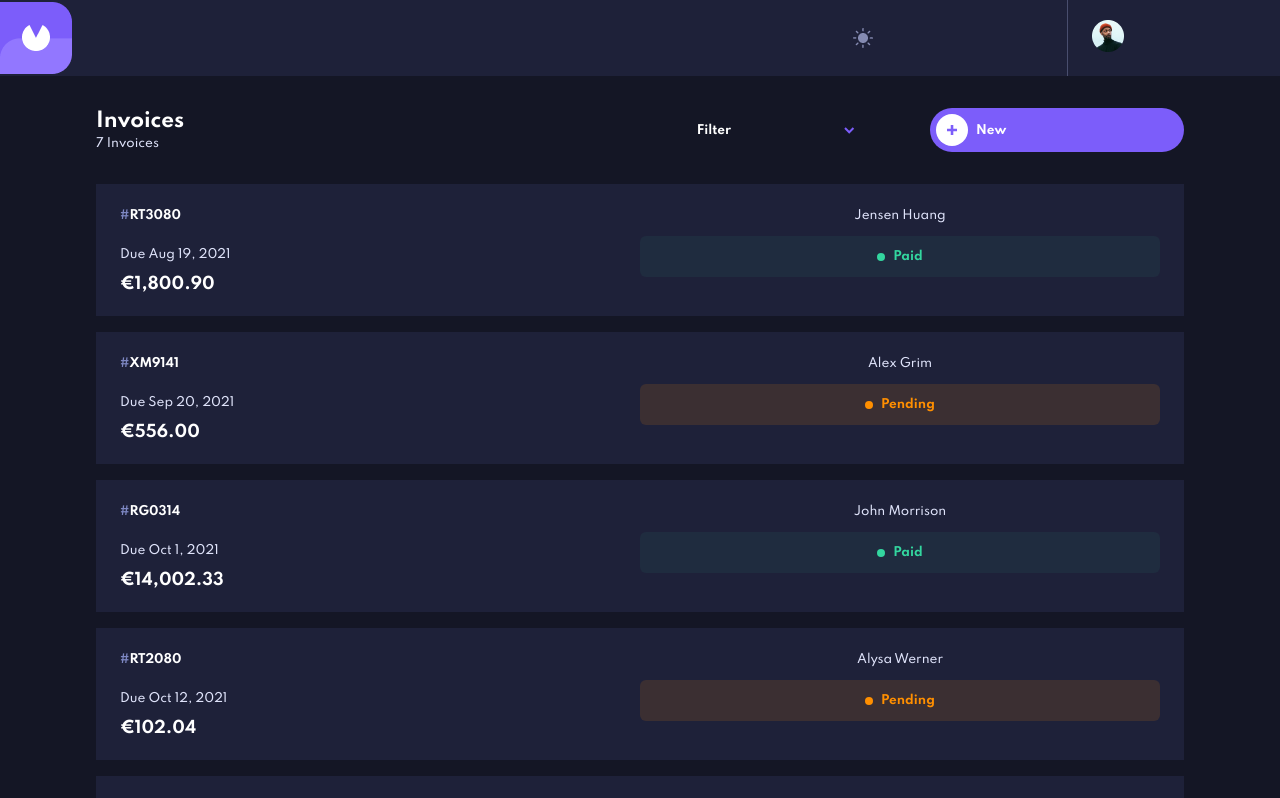
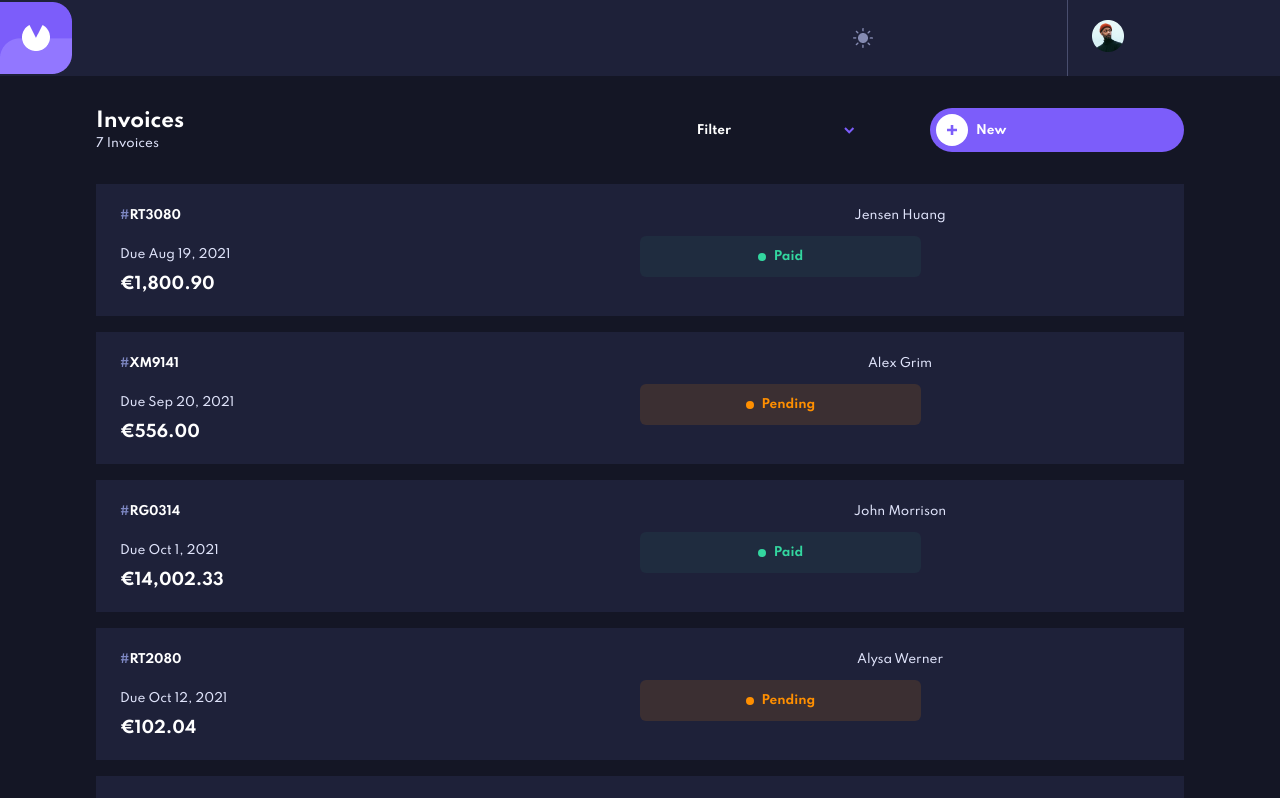
Before and after one commit to DavyFungALoi/angular-invoice-app, an Angular app: page / in a window 1280 px wide. Shown: the top 798 px of the page. Built offline with nearby package versions, Linux system fonts and the light colour scheme.

Commit message:
added a maxwidth to the buttons

```diff
--- a/src/app/components/invoice-card/invoice-card.component.scss
+++ b/src/app/components/invoice-card/invoice-card.component.scss
@@ -39,7 +39,7 @@
   }
   .invoice-status {
     margin-top: 5px;
-
+    max-width: 6.5rem;
     grid-area: status;
     display: flex;
     justify-content: center;
```
